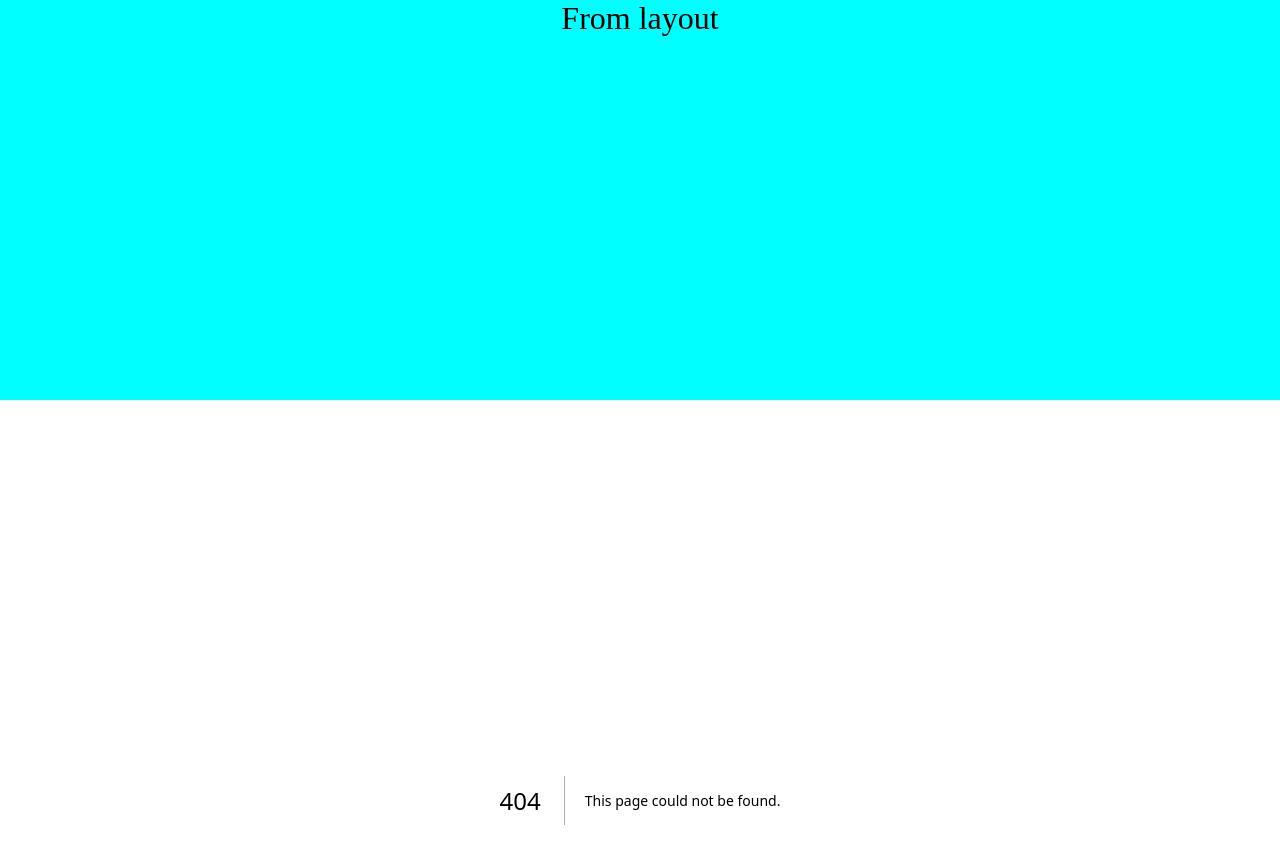
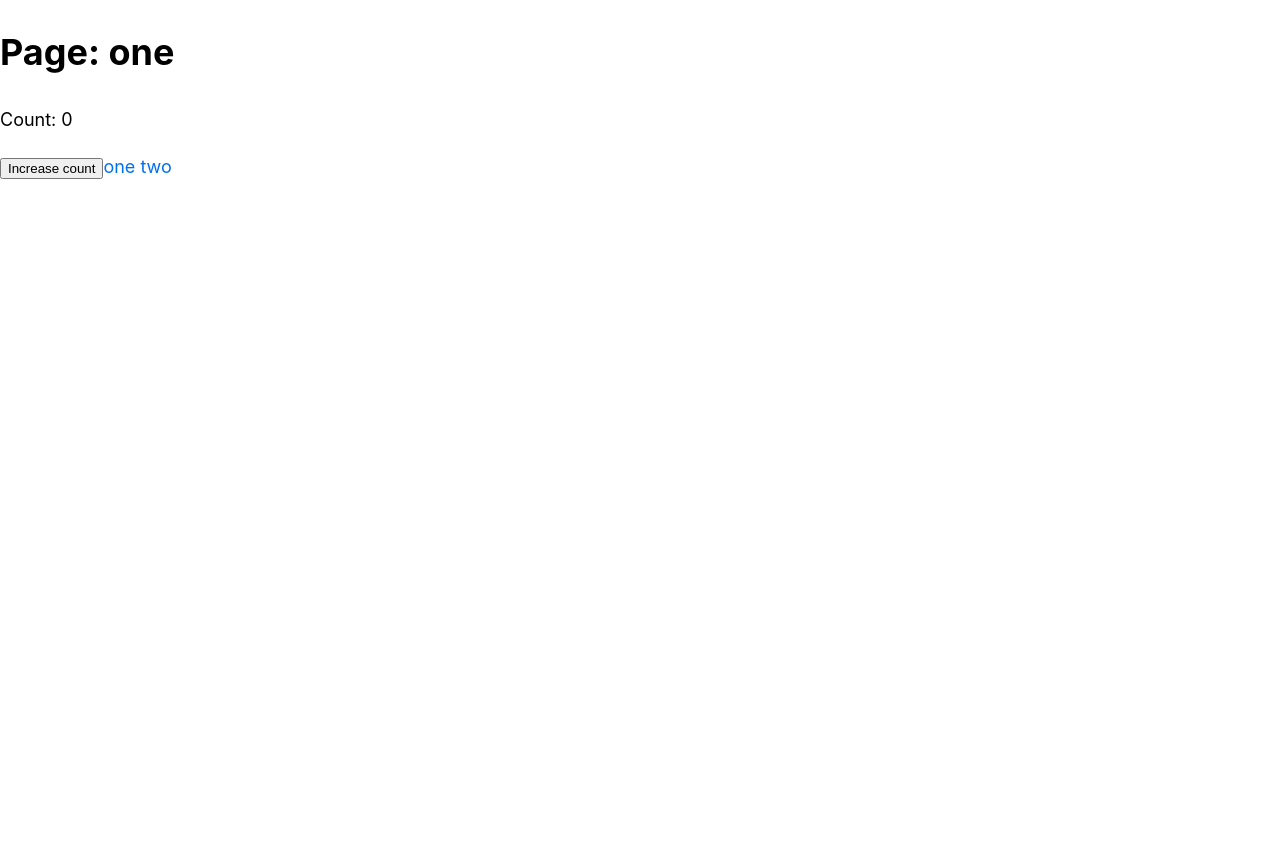
Before and after one commit to wcho0907/nextjs-blog, a Next.js app: page /one in a window 1280 px wide. Before the commit this address had no page. Shown: the top 864 px of the page. After the commit the page ends 800 px from the top, so only its background shows below. Built offline with nearby package versions, Linux system fonts and the light colour scheme.

Commit message:
Test dynamic routing

```diff
--- /dev/null
+++ b/pages/[slug].js
@@ -0,0 +1,18 @@
+// pages/[slug].js
+import Link from 'next/link'
+import { useState } from 'react'
+import { useRouter } from 'next/router'
+
+export default function Page(props) {
+  const router = useRouter()
+  const [count, setCount] = useState(0)
+
+  return (
+    <div>
+      <h1>Page: {router.query.slug}</h1>
+      <p>Count: {count}</p>
+      <button onClick={() => setCount(count + 1)}>Increase count</button>
+      <Link href="/one">one</Link> <Link href="/two">two</Link>
+    </div>
+  )
+}
```
Also changed, not shown: pages/post2/[id].js (added, +40 -0 lines), pages/posts/[id].js (+7 -37 lines).
